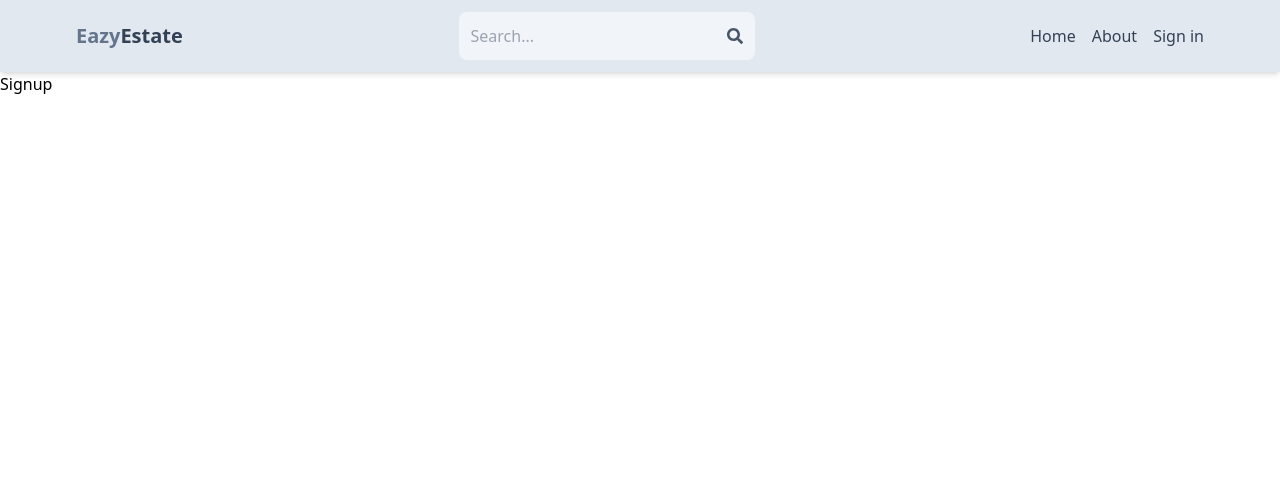
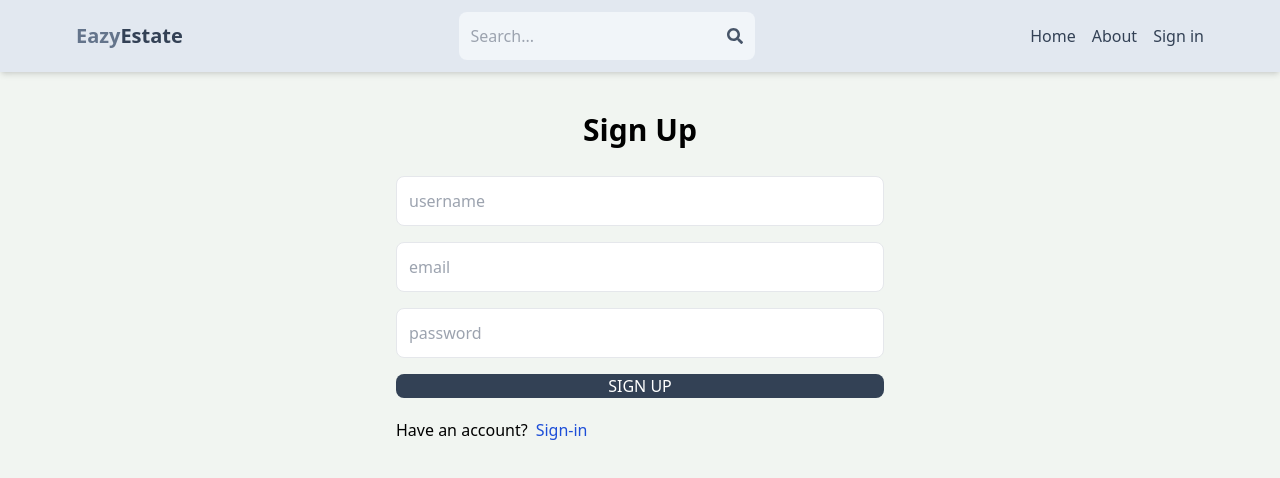
Before and after one commit to ashushetty/EazyEstate, a React (Create React App) app in the folder ezyestate/: page /sign-up in a window 1280 px wide. Shown: the top 478 px of the page. Built offline with nearby package versions, Linux system fonts and the light colour scheme.

Commit message:
complete sign-up page UI

```diff
--- a/ezyestate/src/index.css
+++ b/ezyestate/src/index.css
@@ -2,3 +2,7 @@
 @tailwind base;
 @tailwind components;
 @tailwind utilities;
+
+body{
+    background-color: rgb(241,245,241);
+}
--- a/ezyestate/src/pages/SignUp.js
+++ b/ezyestate/src/pages/SignUp.js
@@ -1,9 +1,28 @@
 import React from 'react'
+import {Link} from 'react-router-dom'
 
 
 function Signup() {
   return (
-    <div>Signup</div>
+    <div className='p-3 max-w-lg mx-auto' >
+      <h1 className='text-3xl text-center  font-semibold my-7' >
+      Sign Up
+      </h1>
+      <form className='flex flex-col gap-4'>
+        <input type="text" placeholder='username' className='border  p-3 rounded-lg ' id='username'/>
+        <input type="email" placeholder='email' className='border  p-3 rounded-lg ' id='email'/>
+        <input type="email" placeholder='password' className='border  p-3 rounded-lg ' id='password'/>
+        <button className='bg-slate-700 text-white rounded-lg uppercase hover:opacity-95 disabled:opacity-80' > Sign up</button>
+      </form>
+      <div className='flex gap-2 mt-5'>
+        <p>
+          Have an account?
+        </p>
+        <Link to={"/sign-in"}>
+          <span className='text-blue-700 '> Sign-in</span>
+        </Link>
+      </div>
+    </div>
   )
 }
 
```
Also changed, not shown: 1 other file (tests, documents, lock files or other folders).
